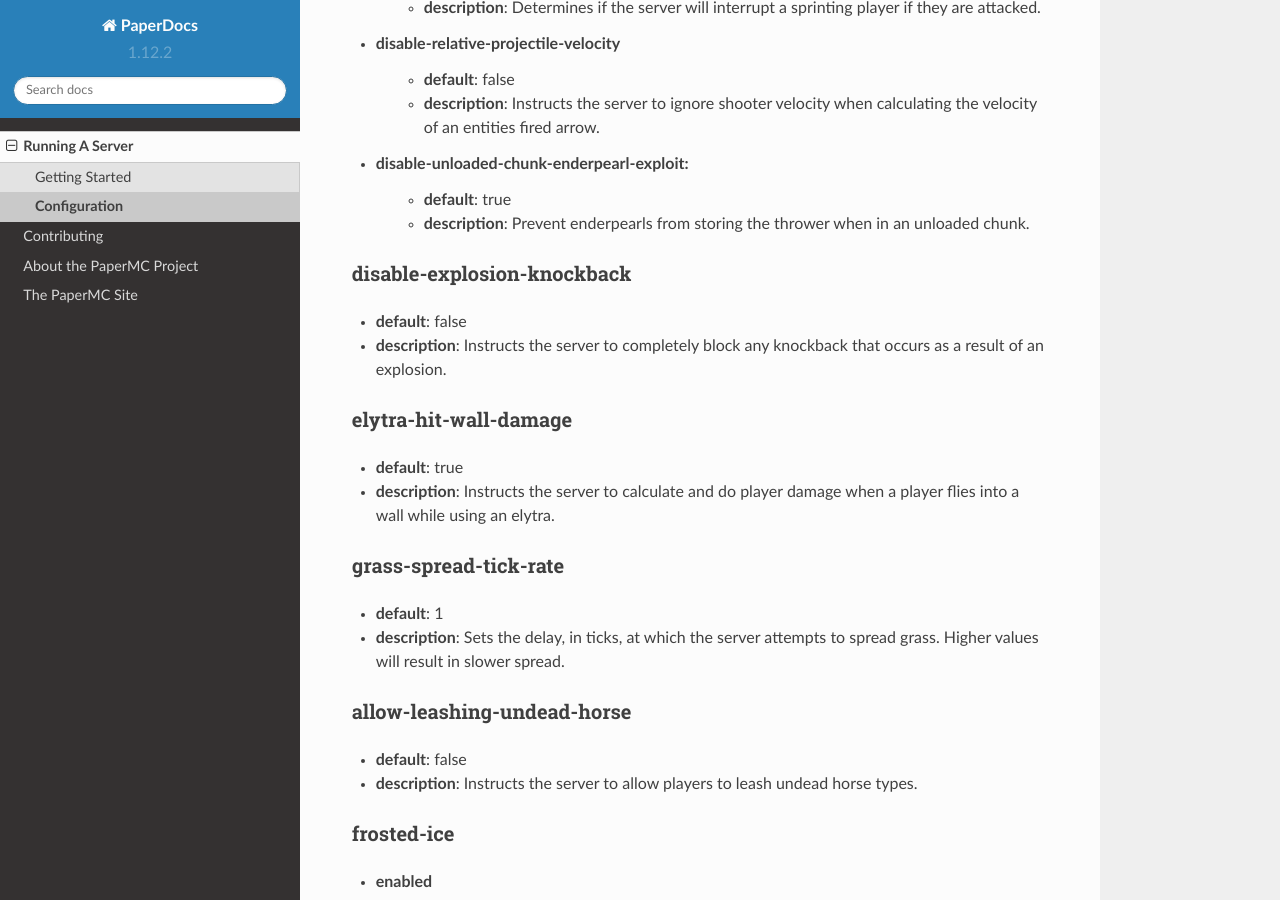
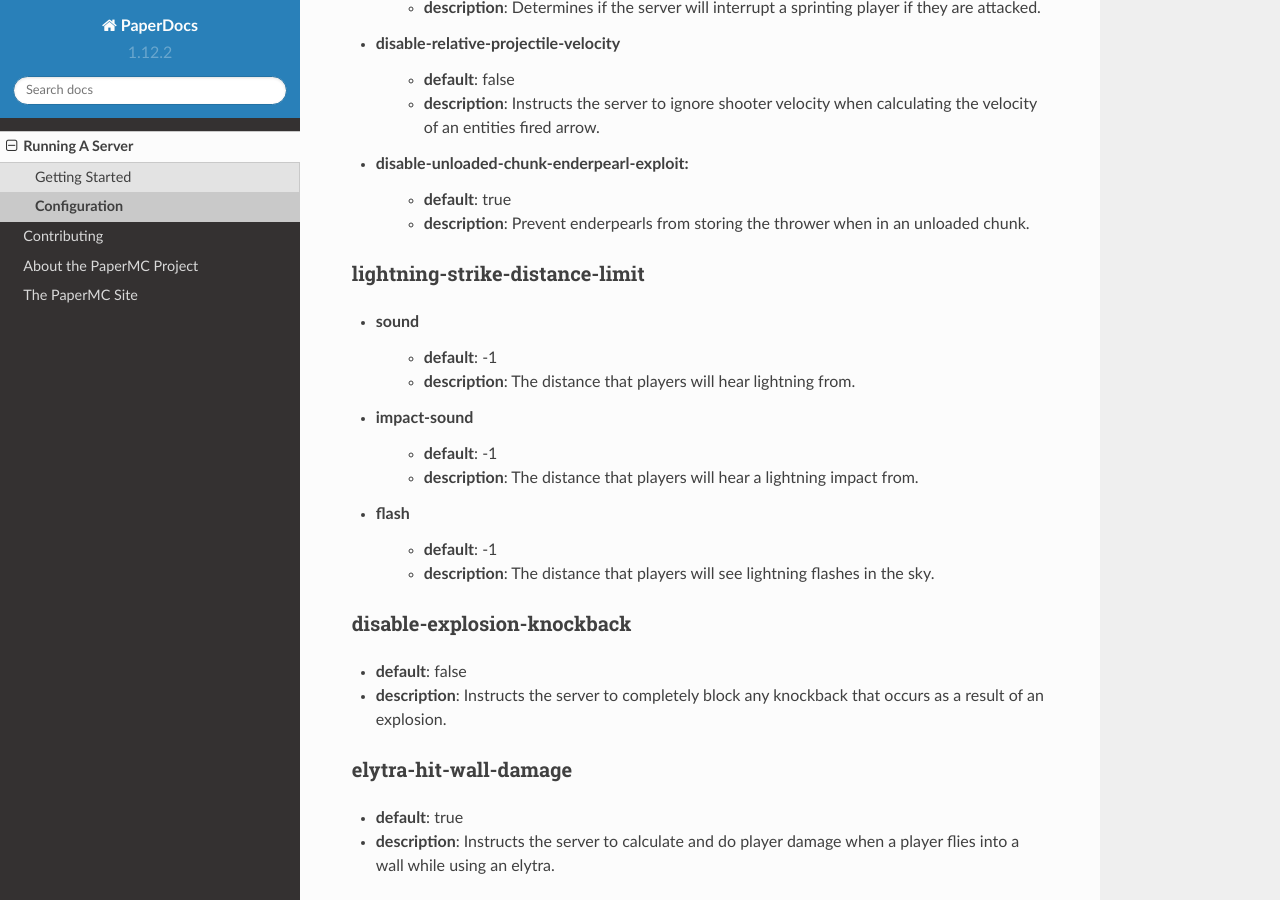
Before and after one commit to PaperMC/PaperDocs, a Sphinx documentation site: the page built from source/server/configuration.rst, in a window 1280 px wide and 900 px high, scrolled down 7646 px. Built offline with Sphinx 7.4.7 and the Read the Docs theme 2.0.0, drawn with Linux system fonts in a browser that asks for light colours.

Commit message:
Add lightning-strike-distance-limit configuration documentation
https://github.com/PaperMC/Paper/commit/20515a30aed143711bb4ceae48f121e63ca401ed

```diff
--- a/source/server/configuration.rst
+++ b/source/server/configuration.rst
@@ -340,6 +340,22 @@
     - **default**: true
     - **description**: Prevent enderpearls from storing the thrower when in an
       unloaded chunk.
+
+lightning-strike-distance-limit
+~~~~~~~~~~~~~~~~~~~~~~~~~~~~~~~
+* sound
+    - **default**: -1
+    - **description**: The distance that players will hear lightning from.
+
+* impact-sound
+    - **default**: -1
+    - **description**: The distance that players will hear a lightning impact
+      from.
+
+* flash
+    - **default**: -1
+    - **description**: The distance that players will see lightning flashes in
+      the sky.
 
 disable-explosion-knockback
 ~~~~~~~~~~~~~~~~~~~~~~~~~~~
```
